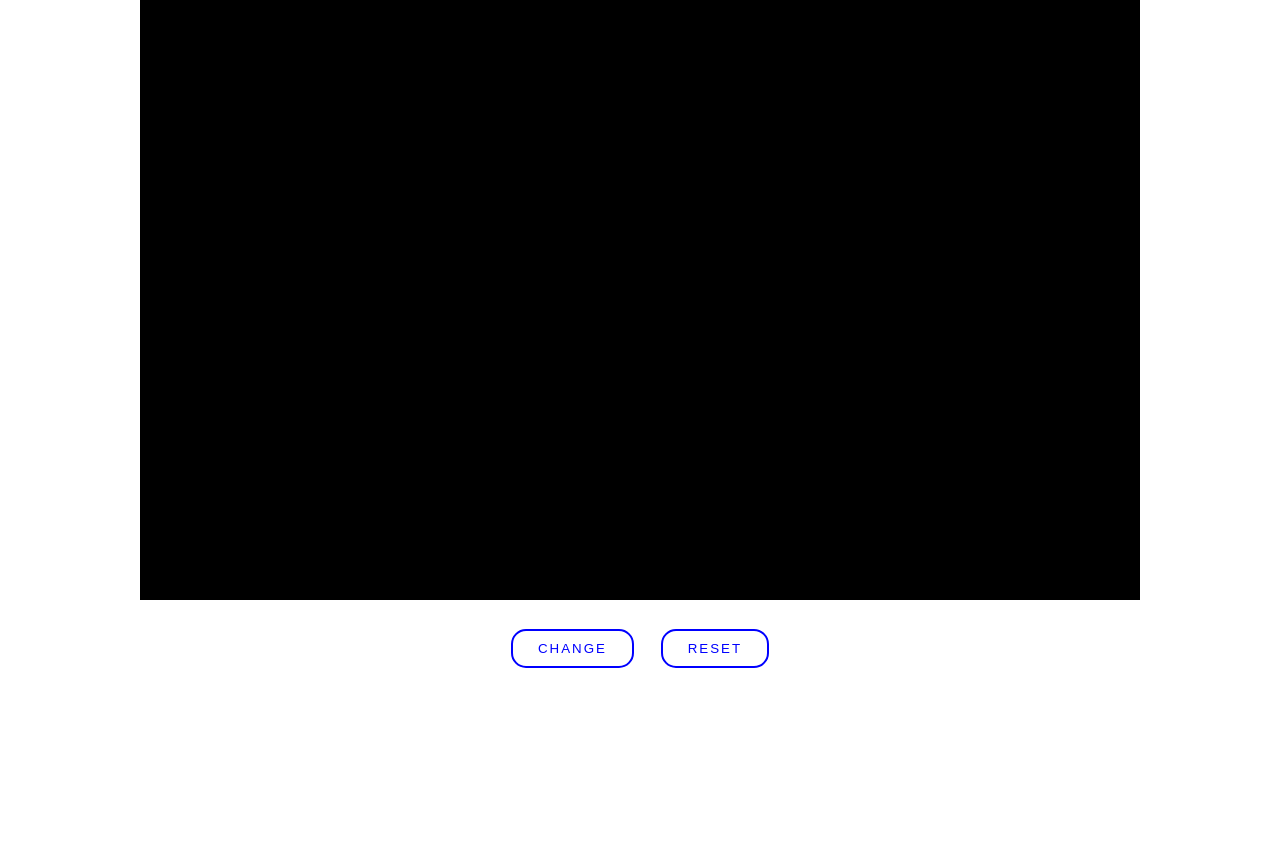
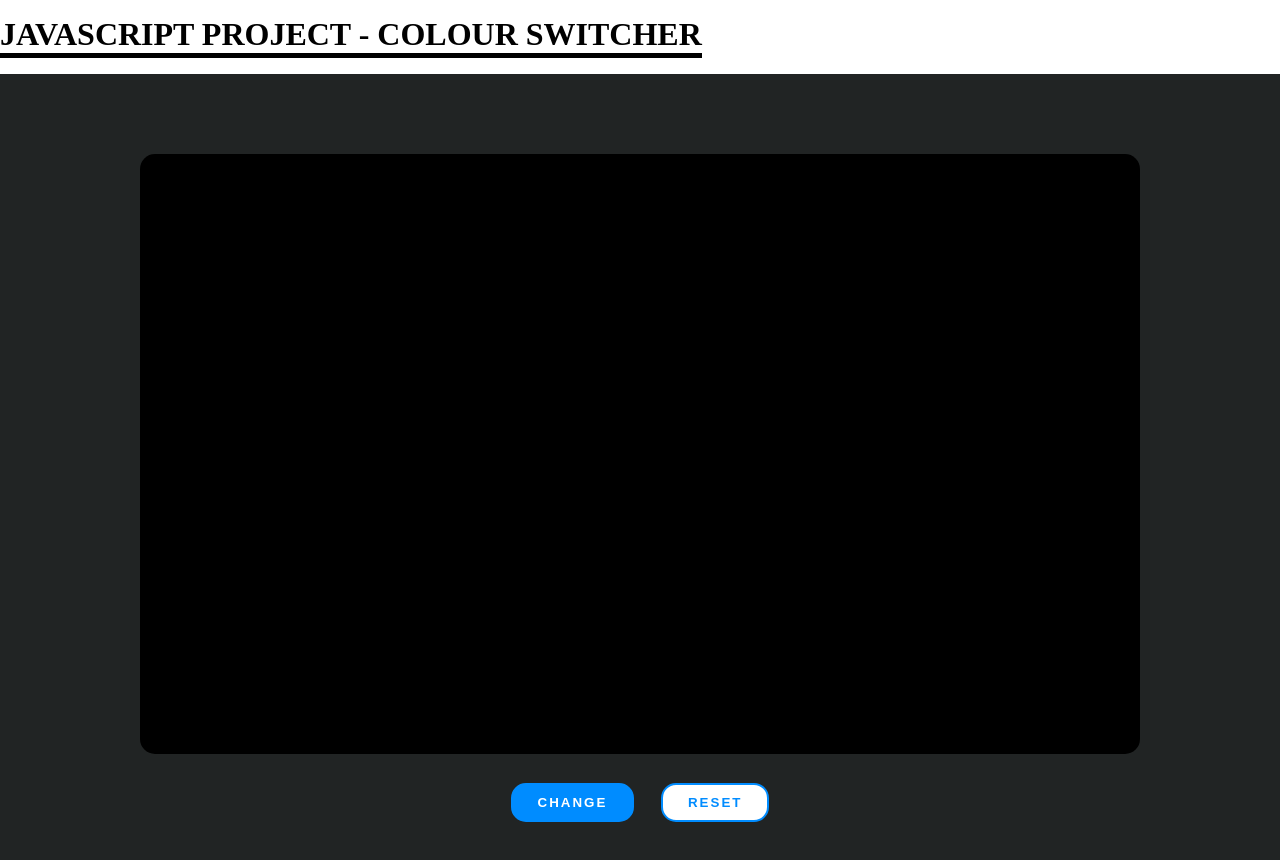
Before and after one commit to DH-Portfolio/daniel-ha-js-color-switcher, a plain HTML site: page index.html in a window 1280 px wide. Before the commit the page ends 800 px from the top, so only its background shows below. Drawn offline with Linux system fonts and the light colour scheme.

Commit message:
added container styling

```diff
--- a/css/style.css
+++ b/css/style.css
@@ -2,14 +2,36 @@
     box-sizing: border-box;
     margin: 0;
     padding: 0;
+
 }
 
+header{
+    background-color: #fff;
+    padding: 1em 0;
+    margin: 0 auto;
+    width: 100%;
+    display: block;
+}
+header h1{
+    text-transform: uppercase;
+    text-align: center;
+    display: inline-block;
+    border-bottom: 5px solid #000;
+}
+main{
+    background-color:#212424;
+    padding: 5em;
+}
 .mainContainer{
     max-width: 1000px;
     min-height: 600px;
     margin: auto;
     background-color: #000;
+    border-radius: 15px;
+    height: 100%;
+
 }
+
 .buttonContainer{
     display:flex;
     justify-content:center;
@@ -20,9 +42,24 @@
     margin: 1em;
     border-radius: 15px;
     background-color:#fff;
-    border: 2px solid blue;
+    border: 2px solid #008CFF;
     text-transform: uppercase;
     letter-spacing: 2px;
-    color: blue;
+    color: #008CFF;
     cursor: pointer;
+    font-weight: bold
 }
+.buttonContainer .changeButton{
+    background-color: #008CFF;
+    color: #fff;
+}
+.buttonContainer .changeButton:hover{
+    background-color: #0774cd;
+    border: 2px solid #0774cd;
+    transition: ease-in-out 0.3s;
+}
+.buttonContainer .resetButton:hover{
+    background-color: #008CFF;
+    color: #fff;
+    transition: ease-in-out 0.3s;
+}
--- a/index.html
+++ b/index.html
@@ -8,11 +8,16 @@
     <title>Daniel Ha - Portfolio - Color Switcher</title>
 </head>
 <body>
-<div class="mainContainer"></div>
+    <header>
+        <h1>Javascript Project - Colour Switcher</h1>
+    </header>
+<main>
+    <div class="mainContainer"></div>
 <div class="buttonContainer">
     <button class="btn changeButton">Change</button>
     <button class="btn resetButton">Reset</button>
 </div>
+</main>
 <script src="/js/script.js"></script>
 </body>
 </html>
```
